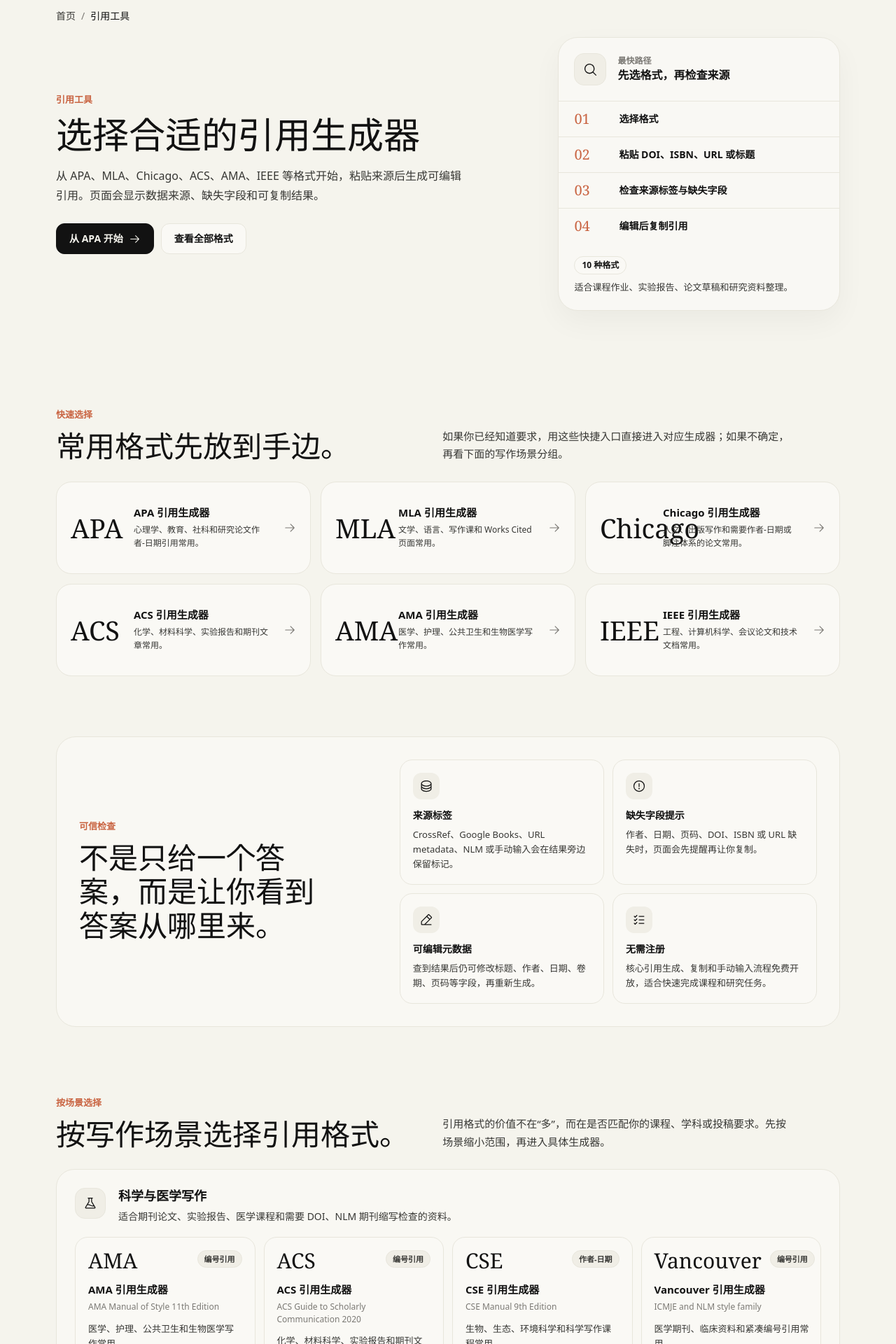
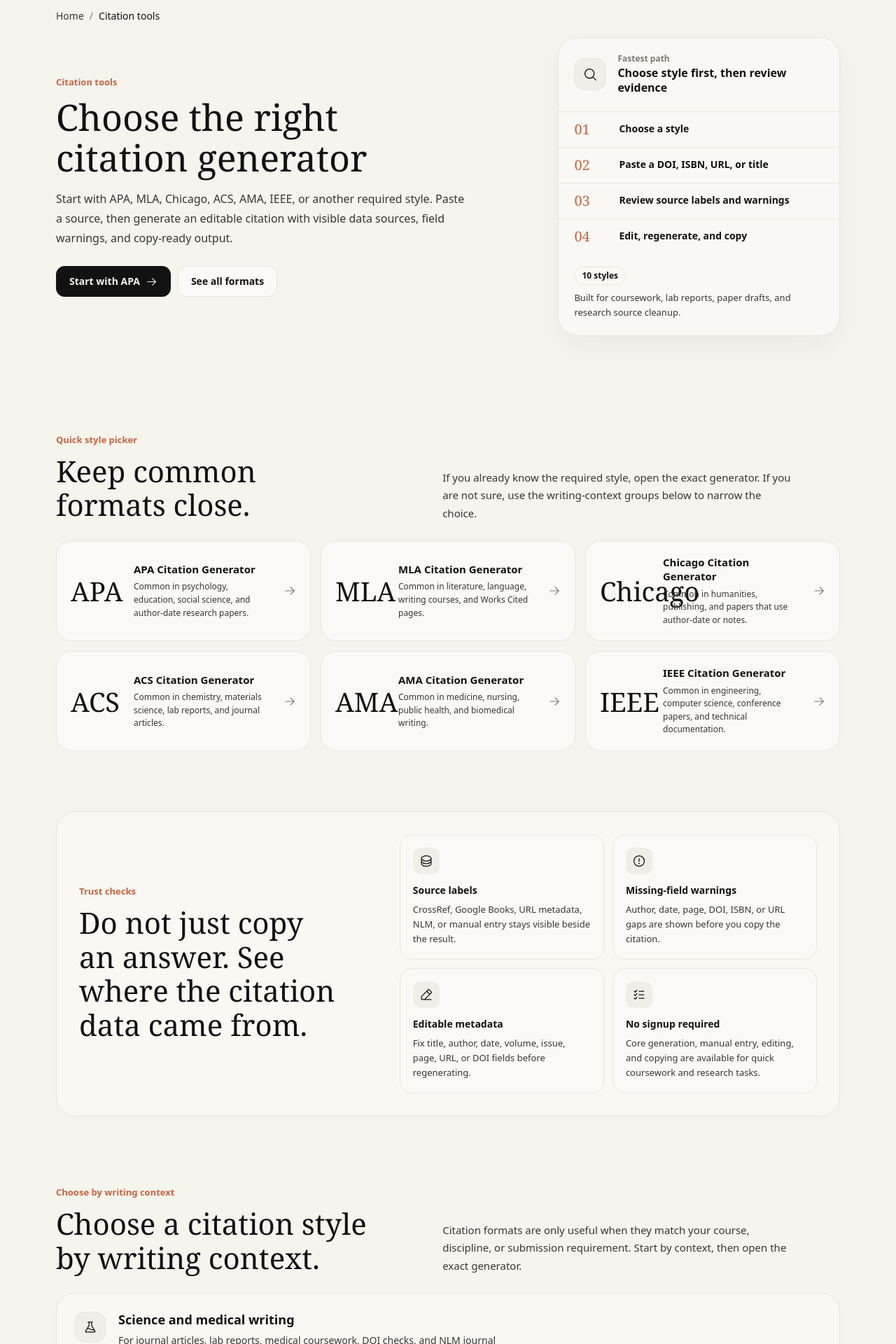
Before and after one commit to Nuco1231231321/citationgen.top, a Next.js app: page /tools in a window 1280 px wide. Shown: the part 120-2040 px from the top of the page at 70% size. Built offline with nearby package versions, Linux system fonts and the light colour scheme; no server answers.

Commit message:
Restore English copy on tools hub

```diff
--- a/src/app/tools/page.tsx
+++ b/src/app/tools/page.tsx
@@ -18,16 +18,16 @@ import type { GeneratorFormat, GeneratorSlug } from "@/lib/formats";
 import { absoluteUrl } from "@/lib/site";
 
 export const metadata: Metadata = {
-  title: "引用生成器工具：APA、MLA、Chicago 等",
+  title: "Citation Generators: APA, MLA, Chicago & More",
   description:
-    "选择 APA、MLA、Chicago、ACS、AMA、IEEE、Vancouver、CSE、Turabian 和 Harvard 引用生成器，查看来源标签、缺失字段提示和可编辑字段。",
+    "Choose the right APA, MLA, Chicago, ACS, AMA, IEEE, Vancouver, CSE, Turabian, or Harvard citation generator with source labels, missing-field warnings, and editable fields.",
   alternates: {
     canonical: absoluteUrl("/tools/")
   },
   openGraph: {
-    title: "引用生成器工具：APA、MLA、Chicago 等",
+    title: "Citation Generators: APA, MLA, Chicago & More",
     description:
-      "按写作场景选择引用格式，并使用带来源检查和可编辑字段的引用生成器。",
+      "Choose a citation style by writing context, then generate citations with source checks and editable fields.",
     url: absoluteUrl("/tools/")
   }
 };
@@ -41,99 +41,99 @@ const clusterIcons: Record<string, typeof Flask> = {
 
 const clusterCopy: Record<string, { title: string; description: string }> = {
   "Science and medical": {
-    title: "科学与医学写作",
-    description: "适合期刊论文、实验报告、医学课程和需要 DOI、NLM 期刊缩写检查的资料。"
+    title: "Science and medical writing",
+    description: "For journal articles, lab reports, medical coursework, DOI checks, and NLM journal abbreviation workflows."
   },
   Engineering: {
-    title: "工程与计算机科学",
-    description: "适合编号引用、会议论文、技术报告和工程类课程作业。"
+    title: "Engineering and computer science",
+    description: "For numbered citations, conference papers, technical reports, and engineering coursework."
   },
   Humanities: {
-    title: "人文与学生论文",
-    description: "适合 Works Cited、脚注、参考书目和需要清楚区分容器信息的来源。"
+    title: "Humanities and student papers",
+    description: "For Works Cited pages, notes, bibliographies, and sources where container details matter."
   },
   "Common author-date styles": {
-    title: "常见作者-日期格式",
-    description: "适合社科、教育、商业和国际课程里最常见的作者-日期引用要求。"
+    title: "Common author-date styles",
+    description: "For social science, education, business, and international assignments that use author-date references."
   }
 };
 
 const quickStyles = formatLinks(["apa", "mla", "chicago", "acs", "ama", "ieee"]);
 
 const citationModeLabels: Record<GeneratorFormat["citationMode"], string> = {
-  "author-date": "作者-日期",
-  numeric: "编号引用",
-  note: "脚注/尾注"
+  "author-date": "Author-date",
+  numeric: "Numeric",
+  note: "Notes"
 };
 
 const formatUseCases: Record<GeneratorSlug, string> = {
-  ama: "医学、护理、公共卫生和生物医学写作常用。",
-  acs: "化学、材料科学、实验报告和期刊文章常用。",
-  cse: "生物、生态、环境科学和科学写作课程常用。",
-  ieee: "工程、计算机科学、会议论文和技术文档常用。",
-  turabian: "历史、人文课程和学生论文脚注体系常用。",
-  chicago: "人文、出版写作和需要作者-日期或脚注体系的论文常用。",
-  mla: "文学、语言、写作课和 Works Cited 页面常用。",
-  vancouver: "医学期刊、临床资料和紧凑编号引用常用。",
-  harvard: "社科、商业、教育和国际大学作业常用。",
-  apa: "心理学、教育、社科和研究论文作者-日期引用常用。"
+  ama: "Common in medicine, nursing, public health, and biomedical writing.",
+  acs: "Common in chemistry, materials science, lab reports, and journal articles.",
+  cse: "Common in biology, ecology, environmental science, and science writing courses.",
+  ieee: "Common in engineering, computer science, conference papers, and technical documentation.",
+  turabian: "Common in history, humanities coursework, and student-paper note systems.",
+  chicago: "Common in humanities, publishing, and papers that use author-date or notes.",
+  mla: "Common in literature, language, writing courses, and Works Cited pages.",
+  vancouver: "Common in medical journals, clinical sources, and compact numeric references.",
+  harvard: "Common in social science, business, education, and international university assignments.",
+  apa: "Common in psychology, education, social science, and author-date research papers."
 };
 
 const trustChecks = [
   {
-    title: "来源标签",
-    body: "CrossRef、Google Books、URL metadata、NLM 或手动输入会在结果旁边保留标记。",
+    title: "Source labels",
+    body: "CrossRef, Google Books, URL metadata, NLM, or manual entry stays visible beside the result.",
     icon: Database
   },
   {
-    title: "缺失字段提示",
-    body: "作者、日期、页码、DOI、ISBN 或 URL 缺失时，页面会先提醒再让你复制。",
+    title: "Missing-field warnings",
+    body: "Author, date, page, DOI, ISBN, or URL gaps are shown before you copy the citation.",
     icon: WarningCircle
   },
   {
-    title: "可编辑元数据",
-    body: "查到结果后仍可修改标题、作者、日期、卷期、页码等字段，再重新生成。",
+    title: "Editable metadata",
+    body: "Fix title, author, date, volume, issue, page, URL, or DOI fields before regenerating.",
     icon: PencilSimpleLine
   },
   {
-    title: "无需注册",
-    body: "核心引用生成、复制和手动输入流程免费开放，适合快速完成课程和研究任务。",
+    title: "No signup required",
+    body: "Core generation, manual entry, editing, and copying are available for quick coursework and research tasks.",
     icon: ListChecks
   }
 ];
 
 const workflowSteps = [
-  "选择格式",
-  "粘贴 DOI、ISBN、URL 或标题",
-  "检查来源标签与缺失字段",
-  "编辑后复制引用"
+  "Choose a style",
+  "Paste a DOI, ISBN, URL, or title",
+  "Review source labels and warnings",
+  "Edit, regenerate, and copy"
 ];
 
 const toolFaqs = [
   {
-    question: "我应该选择哪个引用生成器？",
+    question: "Which citation generator should I choose?",
     answer:
-      "先看作业或期刊要求。如果没有明确说明，社科和教育常用 APA，文学和写作课常用 MLA，历史和人文常用 Chicago 或 Turabian，医学常用 AMA 或 Vancouver，化学常用 ACS，工程和计算机科学常用 IEEE。"
+      "Start with the format named in your assignment, journal, or style guide. If the requirement is unclear, APA is common in social science and education, MLA in literature and writing courses, Chicago or Turabian in humanities, AMA or Vancouver in medical writing, ACS in chemistry, and IEEE in engineering or computer science."
   },
   {
-    question: "这些工具会自动编造缺失的引用数据吗？",
+    question: "Do these tools invent missing citation data?",
     answer:
-      "不会。工具会使用公开元数据来源查找信息；如果缺少作者、日期、页码、DOI 或其他关键字段，会显示缺失提示，让你手动确认或补充。"
+      "No. The tools use public metadata sources when available. If author, date, page, DOI, or other important fields are missing, the page shows a warning so you can confirm or add the details manually."
   },
   {
-    question: "查到引用后还能编辑吗？",
+    question: "Can I edit a citation after lookup?",
     answer:
-      "可以。每个生成器都保留可编辑字段，你可以修正标题大小写、作者顺序、出版日期、卷期、页码、URL 或 DOI 后再复制。"
+      "Yes. Each generator keeps the citation fields editable, so you can fix title casing, author order, publication date, volume, issue, pages, URL, or DOI before copying."
   },
   {
-    question: "医学、科学和工程资料更适合哪些格式？",
+    question: "Which formats work best for science, medical, or engineering sources?",
     answer:
-      "医学和公共卫生通常从 AMA 或 Vancouver 开始；化学和材料科学通常用 ACS；生物和环境科学可看 CSE；工程、计算机科学和会议论文通常用 IEEE。"
+      "Medical and public health writing often starts with AMA or Vancouver. Chemistry and materials science usually use ACS. Biology and environmental science may use CSE. Engineering, computer science, and conference papers often use IEEE."
   },
   {
-    question: "这些引用工具是免费的吗？",
+    question: "Are the citation tools free?",
     answer:
-      "是的。常用引用格式、元数据查询、手动输入、结果编辑和复制都可以直接使用，不需要注册账号。"
+      "Yes. The common citation formats, metadata lookup, manual entry, result editing, and citation copying can be used directly without creating an account."
   }
 ];
 
@@ -146,8 +146,8 @@ export default function ToolsPage() {
         data={{
           "@context": "https://schema.org",
           "@type": "CollectionPage",
-          name: "免费引用生成器工具",
-          description: `${toolCount} 个免费引用生成器，支持来源标签、缺失字段提示和可编辑字段。`,
+          name: "Free Citation Generator Tools",
+          description: `${toolCount} free citation generators with source labels, missing-field warnings, and editable fields.`,
           url: absoluteUrl("/tools/")
         }}
       />
@@ -171,40 +171,40 @@ export default function ToolsPage() {
           <ol className="flex flex-wrap items-center gap-2">
             <li>
               <Link href="/" className="hover:text-ink transition-colors">
-                首页
+                Home
               </Link>
             </li>
             <li aria-hidden="true" className="text-faint">/</li>
-            <li className="font-medium text-ink">引用工具</li>
+            <li className="font-medium text-ink">Citation tools</li>
           </ol>
         </nav>
         <div className="tools-hero">
           <div className="tools-hero-copy">
-            <p className="home-kicker">引用工具</p>
+            <p className="home-kicker">Citation tools</p>
             <h1 className="font-editorial mt-3 text-balance text-[34px] leading-[1.12] text-ink md:text-[52px]">
-              选择合适的引用生成器
+              Choose the right citation generator
             </h1>
             <p className="mt-4 max-w-[64ch] text-pretty text-[16px] leading-7 text-dim">
-              从 APA、MLA、Chicago、ACS、AMA、IEEE 等格式开始，粘贴来源后生成可编辑引用。页面会显示数据来源、缺失字段和可复制结果。
+              Start with APA, MLA, Chicago, ACS, AMA, IEEE, or another required style. Paste a source, then generate an editable citation with visible data sources, field warnings, and copy-ready output.
             </p>
             <div className="hero-action-row">
               <Link href="/apa-citation-generator/" className="action-primary">
-                从 APA 开始
+                Start with APA
                 <ArrowRight aria-hidden="true" size={17} />
               </Link>
               <a href="#style-picker" className="action-secondary">
-                查看全部格式
+                See all formats
               </a>
             </div>
           </div>
-          <aside className="tools-hero-panel" aria-label="引用生成流程">
+          <aside className="tools-hero-panel" aria-label="Citation generation workflow">
             <div className="tools-panel-top">
               <span className="tools-panel-icon" aria-hidden="true">
                 <MagnifyingGlass size={21} />
               </span>
               <div>
-                <p>最快路径</p>
-                <strong>先选格式，再检查来源</strong>
+                <p>Fastest path</p>
+                <strong>Choose style first, then review evidence</strong>
               </div>
             </div>
             <ol className="tools-flow-list">
@@ -216,8 +216,8 @@ export default function ToolsPage() {
               ))}
             </ol>
             <div className="tools-panel-note">
-              <span>{toolCount} 种格式</span>
-              <p>适合课程作业、实验报告、论文草稿和研究资料整理。</p>
+              <span>{toolCount} styles</span>
+              <p>Built for coursework, lab reports, paper drafts, and research source cleanup.</p>
             </div>
           </aside>
         </div>
@@ -226,13 +226,13 @@ export default function ToolsPage() {
       <section id="style-picker" className="site-shell tools-section" aria-labelledby="quick-style-heading">
         <div className="tools-section-header">
           <div>
-            <p className="home-kicker">快速选择</p>
+            <p className="home-kicker">Quick style picker</p>
             <h2 id="quick-style-heading" className="font-editorial text-balance text-[30px] leading-[1.16] text-ink md:text-[42px]">
-              常用格式先放到手边。
+              Keep common formats close.
             </h2>
           </div>
           <p>
-            如果你已经知道要求，用这些快捷入口直接进入对应生成器；如果不确定，再看下面的写作场景分组。
+            If you already know the required style, open the exact generator. If you are not sure, use the writing-context groups below to narrow the choice.
           </p>
         </div>
         <div className="tools-quick-grid">
@@ -240,7 +240,7 @@ export default function ToolsPage() {
             <Link key={format.slug} href={format.href} className="tools-quick-card group">
               <span className="tools-quick-code">{format.label}</span>
               <span>
-                <strong>{format.label} 引用生成器</strong>
+                <strong>{format.label} Citation Generator</strong>
                 <small>{formatUseCases[format.slug]}</small>
               </span>
               <ArrowRight
@@ -255,9 +255,9 @@ export default function ToolsPage() {
 
       <section className="site-shell tools-trust-section" aria-labelledby="tools-trust-heading">
         <div className="tools-trust-copy">
-          <p className="home-kicker">可信检查</p>
+          <p className="home-kicker">Trust checks</p>
           <h2 id="tools-trust-heading" className="font-editorial text-balance text-[30px] leading-[1.16] text-ink md:text-[42px]">
-            不是只给一个答案，而是让你看到答案从哪里来。
+            Do not just copy an answer. See where the citation data came from.
           </h2>
         </div>
         <div className="tools-trust-grid">
@@ -279,13 +279,13 @@ export default function ToolsPage() {
       <section className="site-shell tools-section" aria-labelledby="tools-clusters-heading">
         <div className="tools-section-header">
           <div>
-            <p className="home-kicker">按场景选择</p>
+            <p className="home-kicker">Choose by writing context</p>
             <h2 id="tools-clusters-heading" className="font-editorial text-balance text-[30px] leading-[1.16] text-ink md:text-[42px]">
-              按写作场景选择引用格式。
+              Choose a citation style by writing context.
             </h2>
           </div>
           <p>
-            引用格式的价值不在“多”，而在是否匹配你的课程、学科或投稿要求。先按场景缩小范围，再进入具体生成器。
+            Citation formats are only useful when they match your course, discipline, or submission requirement. Start by context, then open the exact generator.
           </p>
         </div>
 
@@ -318,11 +318,11 @@ export default function ToolsPage() {
                       <span className="tools-format-code">{format.label}</span>
                       <span>{citationModeLabels[format.citationMode]}</span>
                     </span>
-                    <strong>{format.label} 引用生成器</strong>
+                    <strong>{format.label} Citation Generator</strong>
                     <small>{format.edition}</small>
                     <p>{formatUseCases[format.slug]}</p>
                     <span className="tools-format-footer">
-                      打开工具
+                      Open tool
                       <ArrowRight
                         aria-hidden="true"
                         size={16}
@@ -339,12 +339,12 @@ export default function ToolsPage() {
 
       <section className="site-shell tools-faq-section" aria-labelledby="tools-faq-heading">
         <div className="tools-faq-copy">
-          <p className="home-kicker">常见问题</p>
+          <p className="home-kicker">FAQ</p>
           <h2 id="tools-faq-heading" className="font-editorial text-balance text-[30px] leading-[1.16] text-ink md:text-[42px]">
-            选择引用工具前的常见问题。
+            Common questions before choosing a citation tool.
           </h2>
           <p>
-            先解决格式选择、数据可信度和编辑流程三个关键问题，再进入生成器会更快。
+            Resolve the three decisions that matter most: format choice, data trust, and whether the result can be edited before copying.
           </p>
         </div>
         <div className="tools-faq-list">
```
